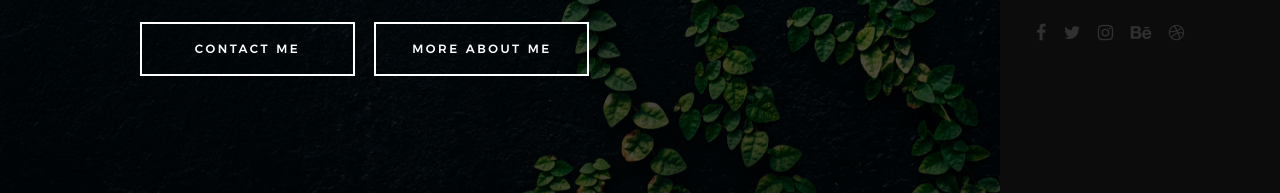
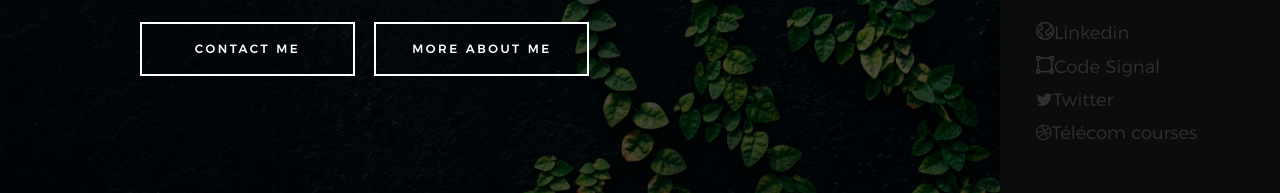
Before and after one commit to Knackie/Knackie.github.io, a plain HTML site: page index.html in a window 1280 px wide. Both pictures are taken after a click on the link "MENU". Shown: the part 535-728 px from the top of the page. Drawn offline with Linux system fonts and the light colour scheme; files whose address does not match are found by name.

Commit message:
fix navigation

```diff
--- a/index.html
+++ b/index.html
@@ -67,19 +67,18 @@
 
                 <ul class="header-nav__social">
             <li>
-                        <a href="#"><i class="fa fa-facebook"></i></a>
+
+                <a href="https://www.linkedin.com/in/mathieudeyer"><i class="icon-earth" aria-hidden="true"></i><span>Linkedin</span></a>
             </li>
 				<li>
-                        <a href="#"><i class="fa fa-twitter"></i></a>
+                <a href="https://app.codesignal.com/profile/knackie"><i class="icon-group" aria-hidden="true"></i><span>Code Signal</span></a>
+
             </li>
             <li>
-                        <a href="#"><i class="fa fa-instagram"></i></a>
+                <a href="https://twitter.com/KnackiFr"><i class="fa fa-twitter" aria-hidden="true"></i><span>Twitter</span></a>
             </li>
             <li>
-                        <a href="#"><i class="fa fa-behance"></i></a>
-                    </li>
-                    <li>
-                        <a href="#"><i class="fa fa-dribbble"></i></a>
+                <a href="https://github.com/Knackie/telecom"><i class="fa fa-dribbble" aria-hidden="true"></i><span>Télécom courses</span></a>
             </li>
                 </ul>
 
@@ -141,9 +140,9 @@
                 <a href="https://www.linkedin.com/in/mathieudeyer"><i class="icon-earth" aria-hidden="true"></i><span>Linkedin</span></a>
             </li>
 				<li>
--                <a href="https://app.codesignal.com/profile/knackie"><i class="icon-group" aria-hidden="true"></i><span>Code Signal</span></a>
+                <a href="https://app.codesignal.com/profile/knackie"><i class="icon-group" aria-hidden="true"></i><span>Code Signal</span></a>
 
--            </li>
+            </li>
             <li>
                 <a href="https://twitter.com/KnackiFr"><i class="fa fa-twitter" aria-hidden="true"></i><span>Twitter</span></a>
             </li>
```
Lines whose indentation alone changed are shown as unchanged.
